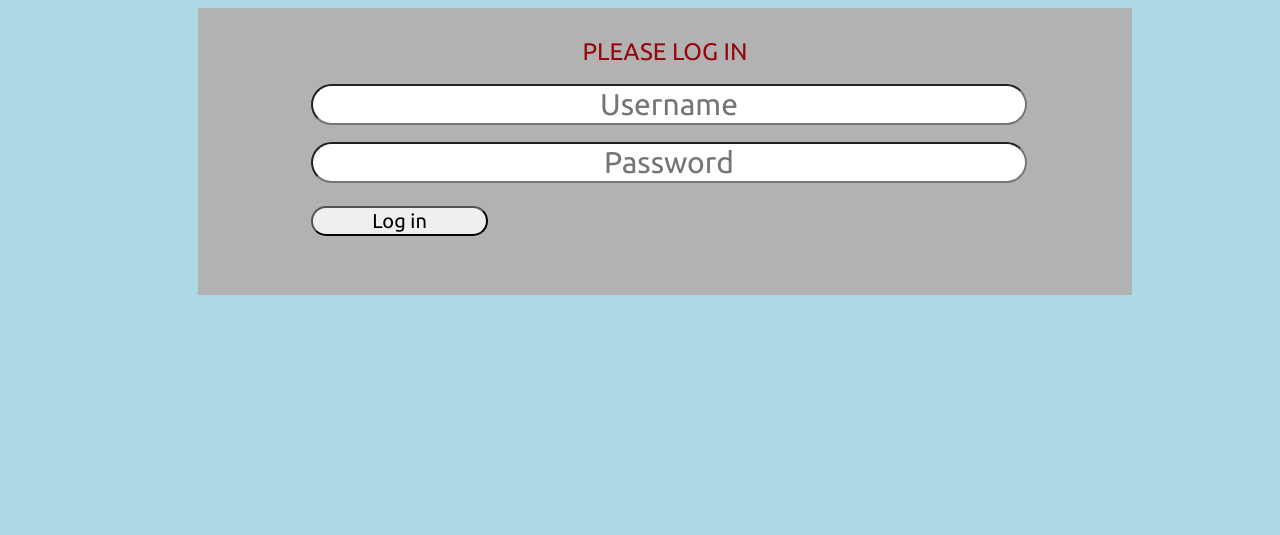
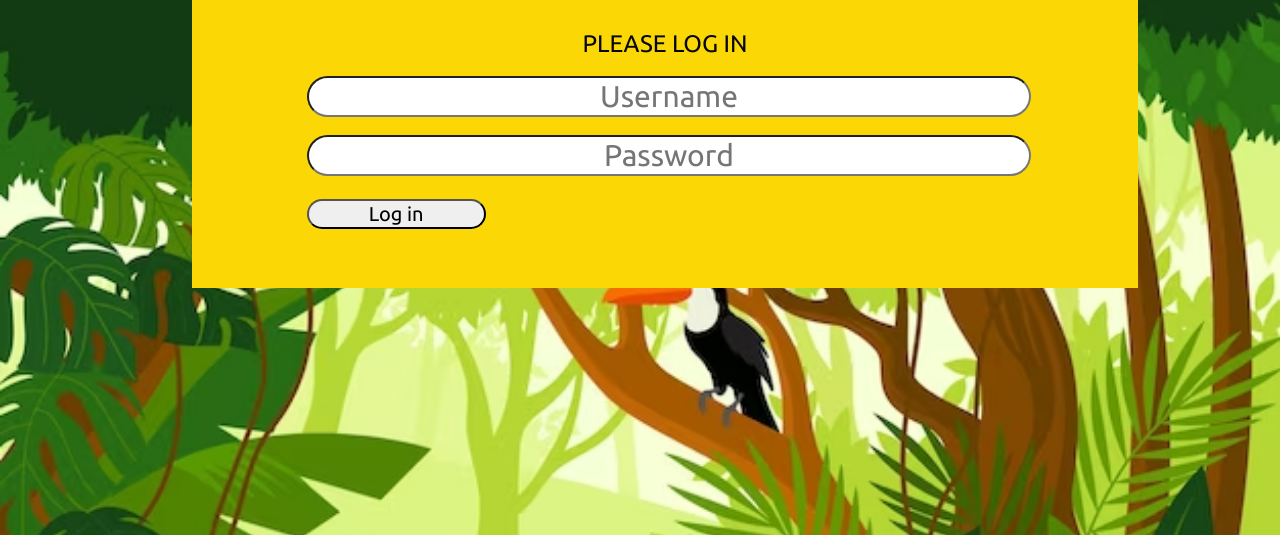
Before and after one commit to ellieteter/Group9-small-project, a PHP site: page /login.html in a window 1280 px wide. Shown: the top 535 px of the page. Run offline with PHP 8.4, Linux system fonts and the light colour scheme.

Commit message:
Add files via upload

```diff
--- a/css/styles.css
+++ b/css/styles.css
@@ -1,6 +1,14 @@
 body
 {
-    background-color: lightblue;
+    /* Refer to TOUCAN color scheme */
+    background-color: #66BCD0;
+    background-image: url('../images/smallprojectpotbg.png');
+    background-position: center center;
+    background-repeat: no-repeat;
+    background-attachment: fixed;
+    background-size: cover;
+    margin: 0;
+    overflow: hidden;
 }
 
 #title
@@ -10,7 +18,7 @@ body
     margin: 2% 5%;
     text-align: center;
     font-family: 'Ubuntu', sans-serif;
-    color: #c51fbd;
+    color: #AEC500;
 }
 
 #loginDiv
@@ -19,7 +27,7 @@ body
     width: 70%;
     margin-left: 15%;
     padding: 25px;
-    background-color: #b2b2b2;
+    background-color: #FBD805;
 }
 
 #loggedInDiv
@@ -28,7 +36,7 @@ body
     width: 70%;
     margin-left: 15%;
     padding: 25px;
-    background-color: #b2b2b2;
+    background-color: #FBD805;
 }
 
 #accessUIDiv
@@ -37,7 +45,7 @@ body
     width: 70%;
     margin-left: 15%;
     padding: 25px;
-    background-color: #b2b2b2;
+    background-color: #FBD805;
 }
 
 .buttons
@@ -49,9 +57,10 @@ body
     font-family: 'Ubuntu', sans-serif;
 }
 
-.buttons:hover{
-    background-color: #00d5124f;
-    color: #FFFFFF;
+.buttons:hover
+{
+    background-color: #F77700;
+    color: #070709;
     opacity: 50%;
 }
 
@@ -59,20 +68,24 @@ body
 {
 	font-size: 30px;
 }
+
 #loginPassword
 {
 	font-size: 30px;
 }
+
 #searchText
 {
 	font-size: 30px;
 }
+
 #colorText
 {
 	font-size: 30px;
 }
 
-input[type="text"],input[type="password"]{
+input[type="text"],input[type="password"]
+{
     border-radius: 25px;
     text-align: center;
     width: 80%;
@@ -81,7 +94,8 @@ input[type="text"],input[type="password"]{
     font-family: 'Ubuntu', sans-serif;
 }
 
-#inner-title{
+#inner-title
+{
     display: inline-block;
     font-size: 0.8em;
     width: 90%;
@@ -89,7 +103,7 @@ input[type="text"],input[type="password"]{
     margin-left: 5%;
     margin-bottom: 2%;
     font-family: 'Ubuntu', sans-serif;
-    color: #95060a;
+    color: #070709;
 }
 
 #loginResult{
@@ -100,22 +114,25 @@ input[type="text"],input[type="password"]{
     margin-left: 5%;
     margin-bottom: 2%;
     font-family: 'Ubuntu', sans-serif;
-    color: #95060a;
+    color: #070709;
 }
 
-#userName{
+#userName
+{
     display: inline-block;
     width: 80%;
     margin-left: 10%;
     text-align: center;
 }
 
-#logoutButton{
+#logoutButton
+{
     width: 20%;
     margin-left: 40%;
 }
 
-select{
+select
+{
     width: 30%;
     margin-left: 35%;
     margin-top: 2%;
@@ -123,11 +140,13 @@ select{
     font-family: 'Ubuntu', sans-serif;
 }
 
-#colorSearchResult{
+#colorSearchResult
+{
     display: none;
 }
 
-#colorAddResult{
+#colorAddResult
+{
     display: inline-block;
     font-size: 0.8em;
     width: 90%;
@@ -136,10 +155,11 @@ select{
     margin-top: 2%;
     margin-bottom: 1%;
     font-family: 'Ubuntu', sans-serif;
-    color: #95060a;
+    color: #070709;
 }
 
-.topnav {
-    background-color: rgb(255, 248, 248);
+.topnav
+{
+    background-color: #66BCD0;
     overflow: hidden;
-  }
+}
```
